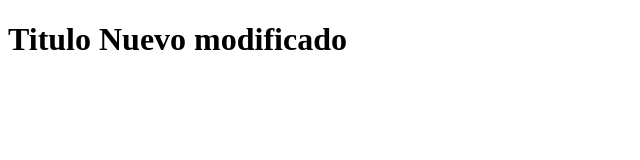
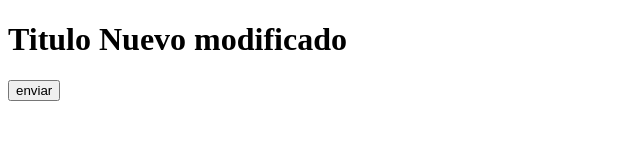
Before and after one commit to DiegoProg/helloword-git, a plain HTML site: page index.html in a window 1280 px wide. Shown: the whole page, without its empty margins (0-640 px from the left). Drawn offline with Linux system fonts and the light colour scheme.

Commit message:
Se añade boton formulario

```diff
--- a/index.html
+++ b/index.html
@@ -8,5 +8,9 @@
 </head>
 <body>
     <h1>Titulo  Nuevo modificado</h1>
+
+    <form action="4" method="GET">
+        <input type="button"value = "enviar">
+    </form>
 </body>
 </html>
```
